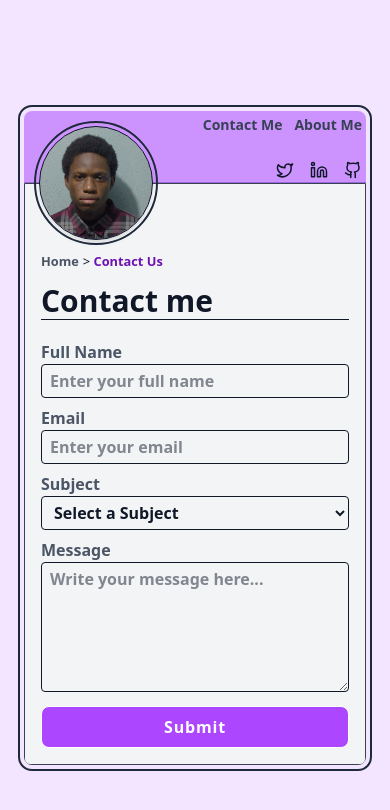
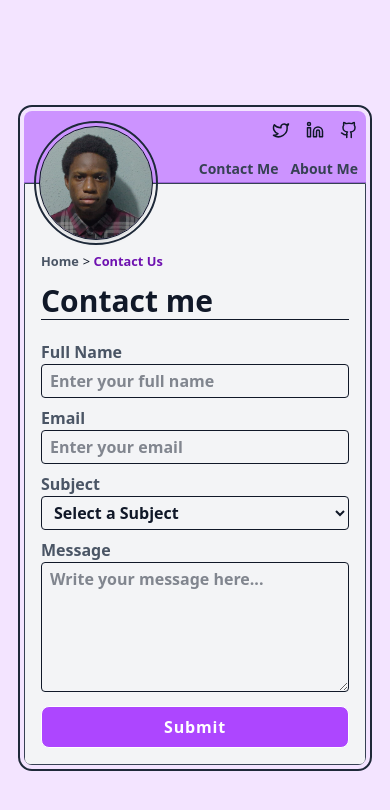
Before and after one commit to Ndulue098/profile, a React (Vite) app: page /contact-us in a window 390 px wide. Shown: the top 810 px of the page. Built offline with nearby package versions, Linux system fonts and the light colour scheme.

Commit message:
all done

```diff
--- a/src/page/Nav.jsx
+++ b/src/page/Nav.jsx
@@ -18,7 +18,7 @@ export default function Nav() {
       </div>
 
       {/* Social icons */}
-      <aside className="flex flex-col items-end gap-3 sm:gap-0 sm:inline ">
+      <aside className="flex flex-col-reverse mx-1 items-end gap-3 sm:gap-0 sm:inline ">
 
         <ul className="flex sm:flex-col m-1  sm:gap-1 items-center gap-3 text-sm  font-semibold text-gray-700">
           <a href="/contact-us" className=" hover:text-purple-950 hover:underline">
```
